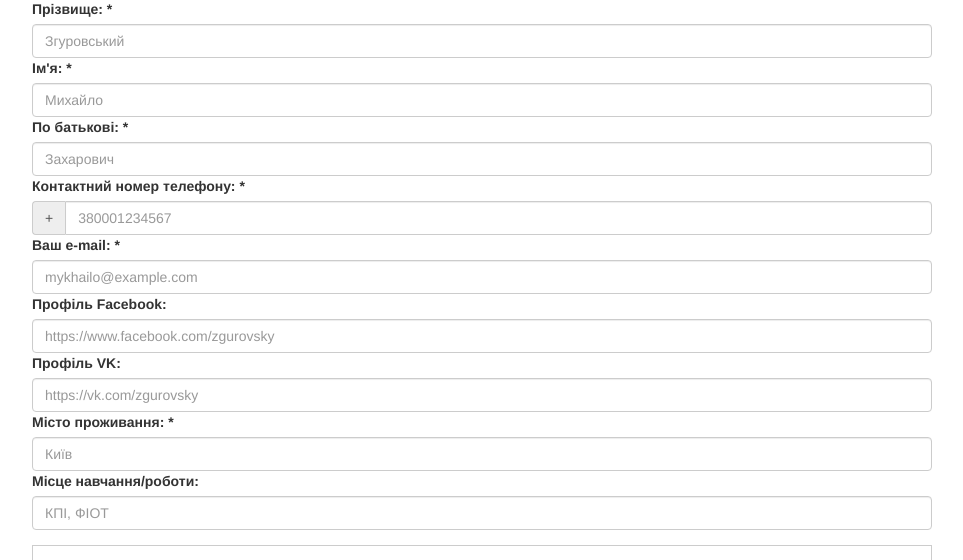
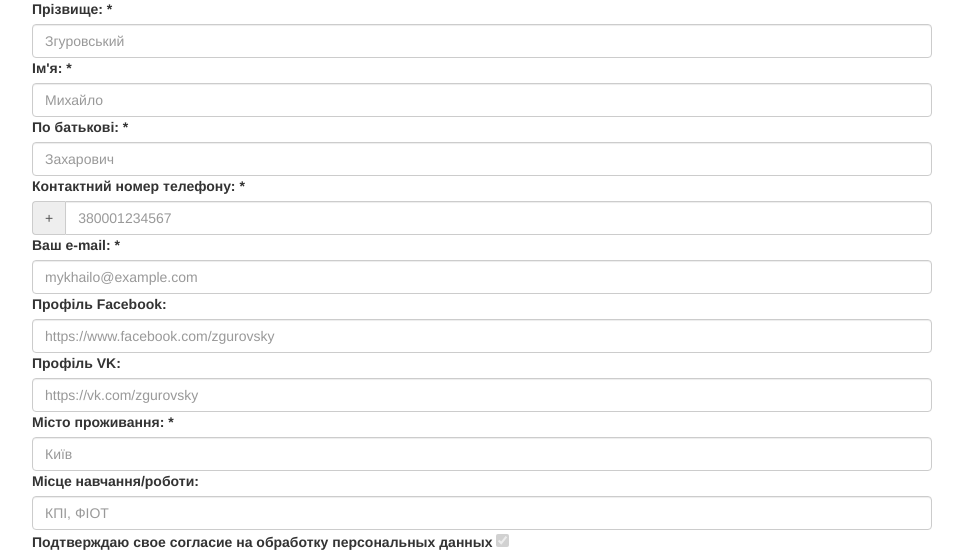
Before and after one commit to itkpi/tickets, a Django app: page /campaigns/camp-1/tickets/ in a window 1280 px wide. Shown: the part 149-709 px from the top of the page, without its empty margins (158-1121 px from the left). Run offline with Django 3.2, Linux system fonts and the light colour scheme; data comes from the database, SQL or seed files in the repository; data that the repository does not hold is empty; some libraries are stand-ins or nearby versions.

Commit message:
personal data

```diff
--- a/tickets/campaigns/templates/campaigns/tickettype_list.html
+++ b/tickets/campaigns/templates/campaigns/tickettype_list.html
@@ -47,6 +47,11 @@
             <label for="working_place">Місце навчання/роботи:</label> {%if form.working_place.errors%}
     {% for error in form.working_place.errors %}<span class="label label-danger">{{error|escape}}</span>{%endfor%}{%endif%}
             <input type="text" class="form-control" placeholder="КПІ, ФІОТ" id="working_place" name="working_place" value="{%if form.working_place.value%}{{form.working_place.value}}{%endif%}">
+
+
+            <label for="personal_data">Подтверждаю свое согласие на обработку персональных данных</label>
+            <input type="checkbox" id="personal_data" checked="checked" disabled>
+        </div>
         </div>
         {% for tickettype in object_list %}
                     <div class="col col-xs-12 ticket">
```
